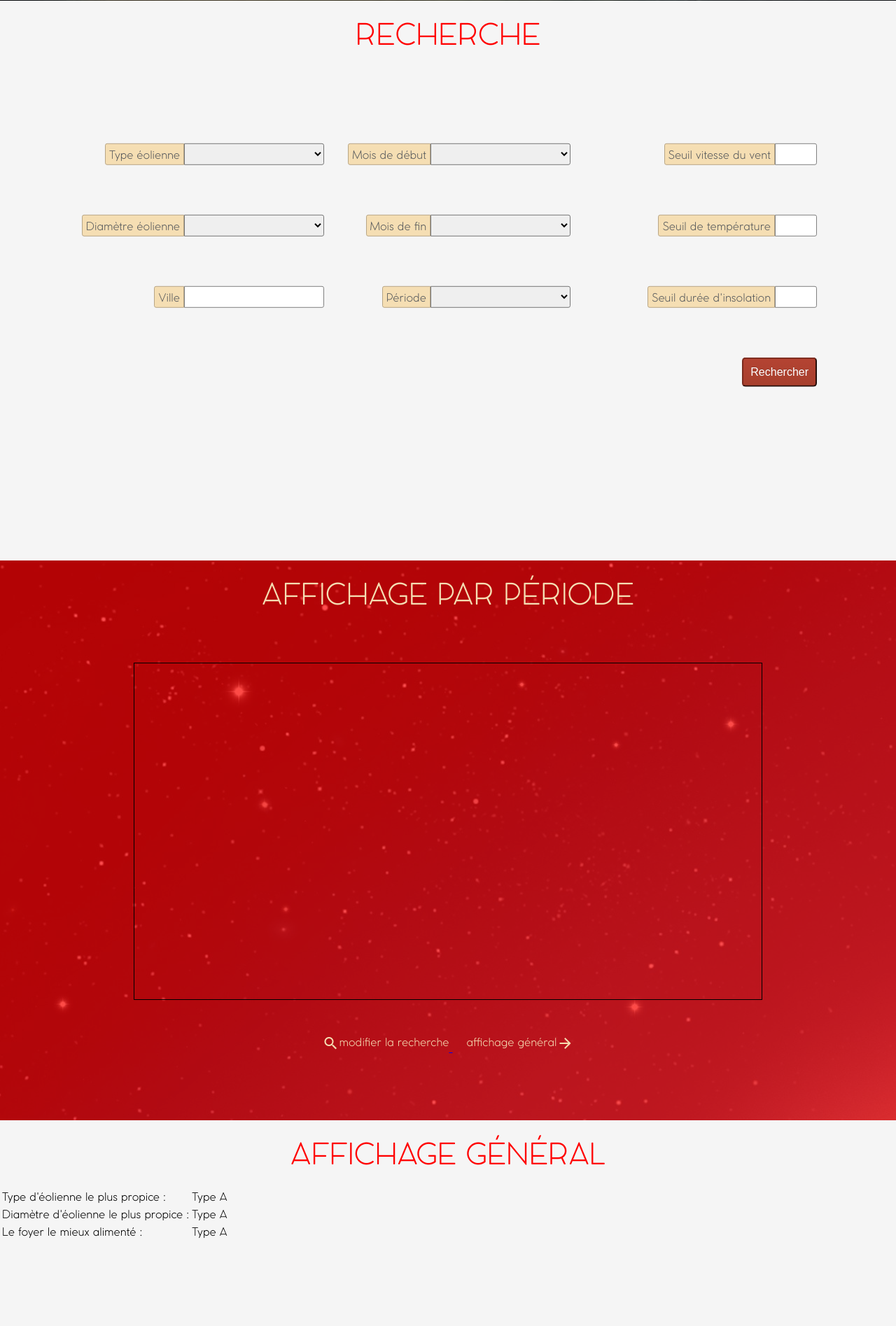
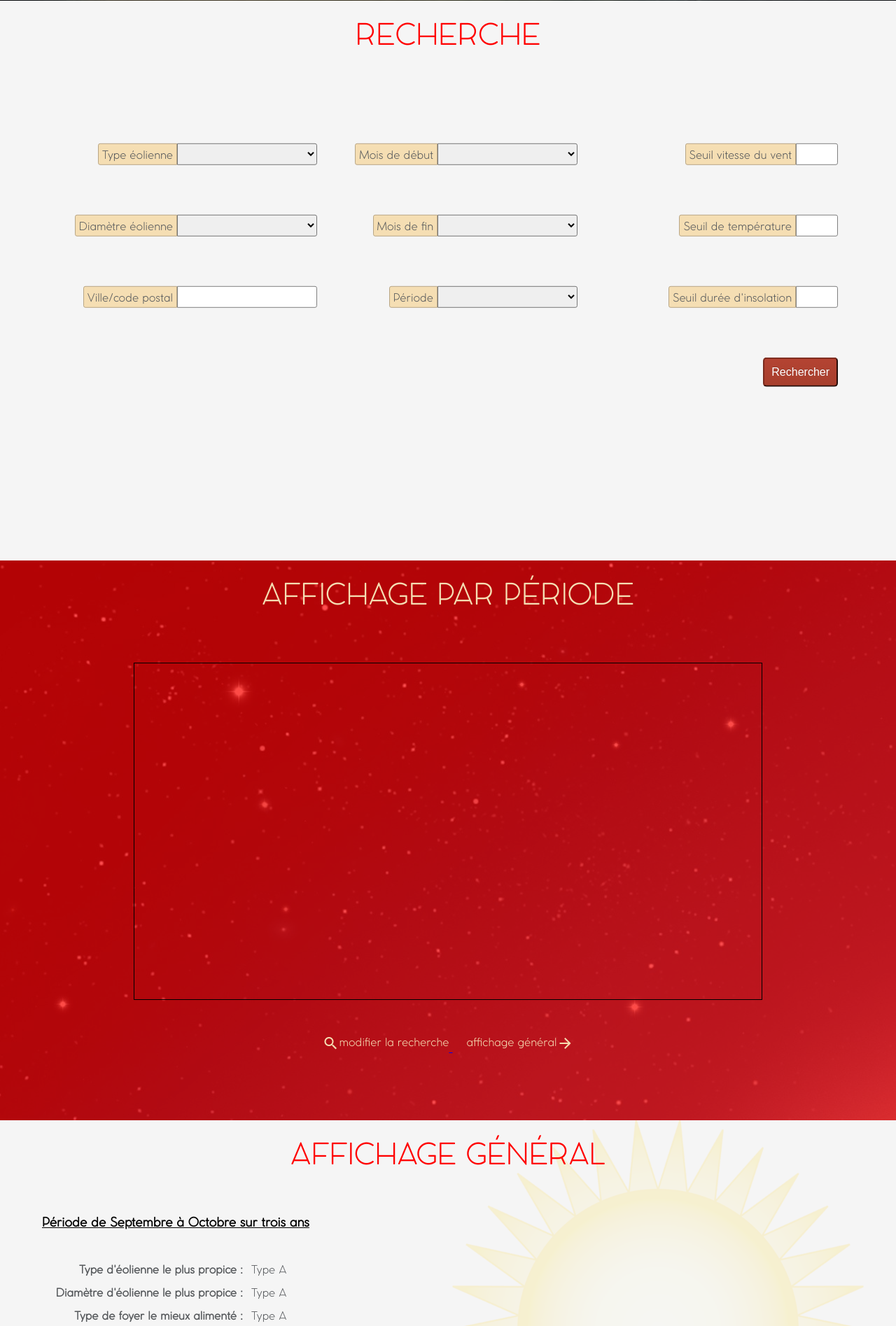
Before and after one commit to FADILI-Youssef/easy_meteo, a PHP site: page / in a window 1280 px wide. Shown: the part 799-2694 px from the top of the page at 70% size. Run offline with PHP 8.4, Linux system fonts and the light colour scheme; data comes from the database, SQL or seed files in the repository.

Commit message:
Amélioration style

```diff
--- a/general_display/views/general_display.php
+++ b/general_display/views/general_display.php
@@ -1,21 +1,31 @@
 <section id="general_display">
+
+
+    <img id="indication" src="wallpapers/sun.png" />
+
     <!-- titre -->
-    <h2>AFFICHAGE GÉNÉRAL</h2>
+    <div id="content">
+        <h2>AFFICHAGE GÉNÉRAL</h2>
 
-    <!-- Bouton avant -->
-    <div id="bouton_avant"></div>
+        <div id="data">
+            <h3 id="titre_tableau">Période de Septembre à Octobre sur trois ans</h3>
 
-    <!-- Affichage des informations -->
-    <table>
+            <!-- Affichage des informations -->
+            <table border="0">
 
-        <tr><td>Type d'éolienne le plus propice : </td><td>Type A</td></tr>
+                <tr><td>Type d'éolienne le plus propice : </td><td>Type A</td></tr>
 
-        <tr><td>Diamètre d'éolienne le plus propice : </td><td>Type A</td></tr>
+                <tr><td>Diamètre d'éolienne le plus propice : </td><td>Type A</td></tr>
 
-        <tr><td>Le foyer le mieux alimenté : </td><td>Type A</td></tr>
+                <tr><td>Type de foyer le mieux alimenté : </td><td>Type A</td></tr>
 
-    </table>
+                <tr><td>Vitesse moyenne du vent : </td><td>Type A</td></tr>
 
-    <!-- Bouton après -->
-    <div id="bouton_apres"></div>
+                <tr><td>Durée moyenne d'insolation : </td><td>Type A</td></tr>
+
+            </table>
+        </div>
+    </div>
+
+
 </section>
--- a/search/views/search.php
+++ b/search/views/search.php
@@ -37,7 +37,7 @@
             <tr>
 
                  <!-- Diamètre éolienne -->
-               <td><label for="ville">Ville</label><input type="text" id="ville" /></td>
+               <td><label for="ville">Ville/code postal</label><input type="text" id="ville" /></td>
 
 
                 <!-- Période -->
--- a/style/general_display.css
+++ b/style/general_display.css
@@ -20,3 +20,55 @@
     font-weight: 200;
     font-size: 42px;
 }
+
+#general_display table {
+
+    color: #56595c;
+}
+
+#general_display table td {
+
+    padding: 5px;
+}
+
+#general_display table tr {
+
+    width: 350px;
+}
+
+#general_display table td:nth-child(odd) {
+
+    font-weight: bold;
+    width: 300px;
+    text-align: right;
+}
+
+#general_display img {
+
+    position: absolute;
+    opacity: 0.15;
+    z-index: 0;
+    width: 600px;
+    height: 600px;
+}
+
+#general_display #content {
+
+    position: absolute;
+    width: 100%;
+    height: 100%;
+    z-index: 1;
+}
+
+#general_display #titre_tableau {
+
+    text-decoration: underline;
+    font-size: 18px;
+    text-align: left;
+    padding: 20px;
+}
+
+#general_display #data {
+
+    padding-left: 40px;
+}
--- a/style/search.css
+++ b/style/search.css
@@ -114,5 +114,5 @@
     margin: 0;
     padding-bottom: 5px;
     text-align: right;
-    width: 350px;
+    width: 370px;
 }
```
Also changed, not shown: wallpapers/sun.png (added).
